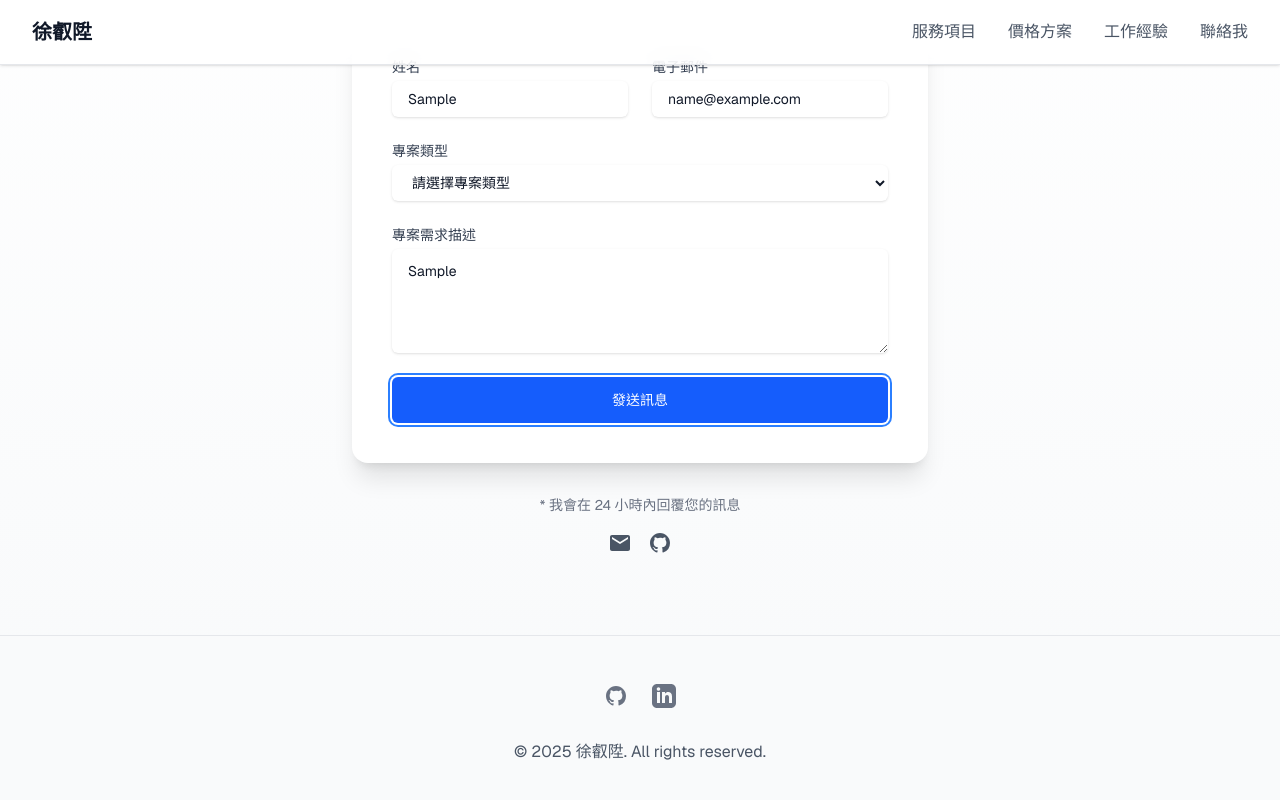
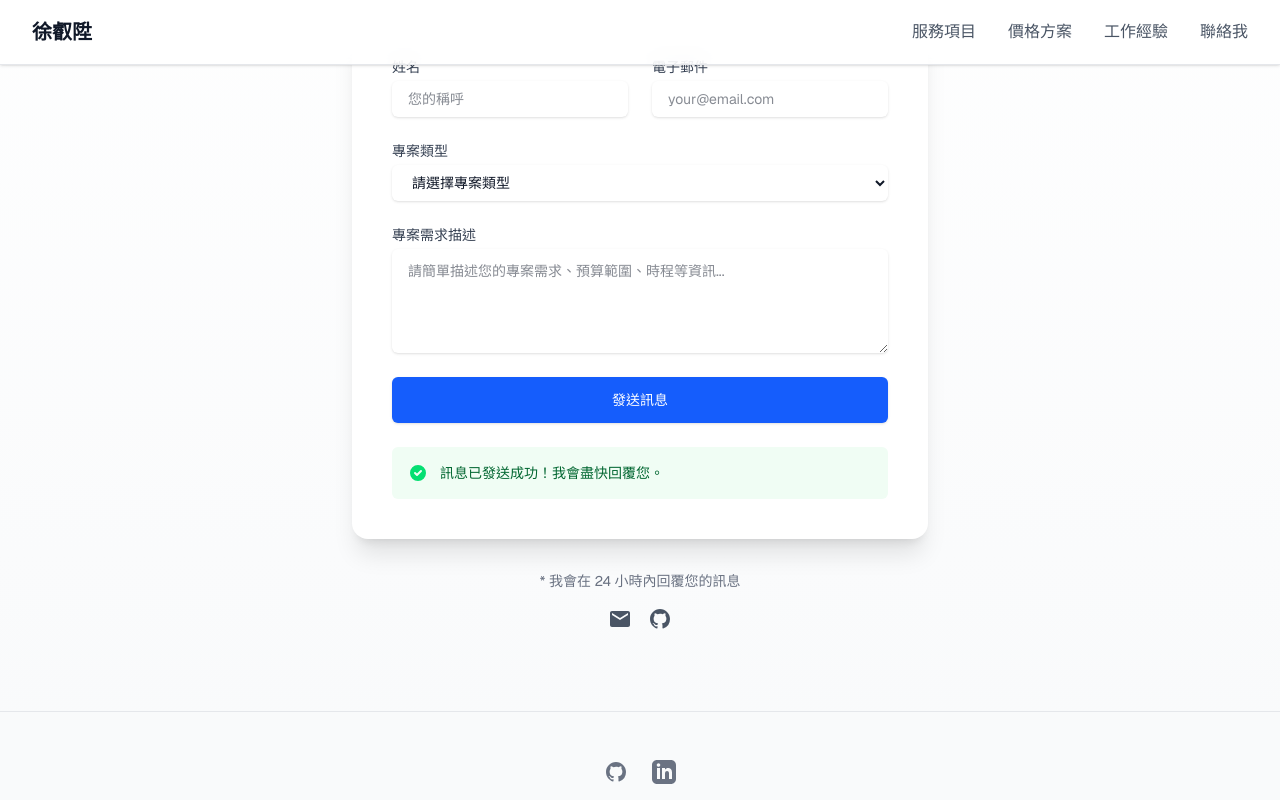
Before and after one commit to throuz/xuruisheng-freelance, a Next.js app: page / in a window 1280 px wide. Both pictures are taken after typing "Sample", "name@example.com", "Sample" into the empty fields and a click on the button "發送訊息". Shown: the part 3397-4197 px from the top of the page. Built offline with nearby package versions, Linux system fonts and the light colour scheme.

Commit message:
emailjs setup

```diff
--- a/app/sections/Contact.tsx
+++ b/app/sections/Contact.tsx
@@ -1,6 +1,7 @@
 "use client";
 
 import { useState } from "react";
+import emailjs from "@emailjs/browser";
 
 export default function Contact() {
   const [formData, setFormData] = useState({
@@ -10,9 +11,37 @@ export default function Contact() {
     message: "",
   });
 
-  const handleSubmit = (e: React.FormEvent) => {
+  const [status, setStatus] = useState({
+    submitting: false,
+    submitted: false,
+    error: false,
+  });
+
+  const handleSubmit = async (e: React.FormEvent) => {
     e.preventDefault();
-    console.log("Form submitted:", formData);
+    setStatus({ submitting: true, submitted: false, error: false });
+
+    try {
+      await emailjs.send(
+        "YOUR_SERVICE_ID", // 替換為您的 EmailJS Service ID
+        "YOUR_TEMPLATE_ID", // 替換為您的 EmailJS Template ID
+        {
+          from_name: formData.name,
+          from_email: formData.email,
+          project_type: formData.project,
+          message: formData.message,
+          to_name: "徐叡陞", // 您的名字
+          reply_to: formData.email,
+        },
+        "YOUR_PUBLIC_KEY" // 替換為您的 EmailJS Public Key
+      );
+
+      setStatus({ submitting: false, submitted: true, error: false });
+      setFormData({ name: "", email: "", project: "", message: "" });
+    } catch (error) {
+      console.error("Email sending failed:", error);
+      setStatus({ submitting: false, submitted: false, error: true });
+    }
   };
 
   const handleChange = (
@@ -139,11 +168,68 @@ export default function Contact() {
               <div>
                 <button
                   type="submit"
-                  className="w-full flex justify-center py-3 px-4 border border-transparent rounded-md shadow-sm text-sm font-medium text-white bg-blue-600 hover:bg-blue-700 focus:outline-none focus:ring-2 focus:ring-offset-2 focus:ring-blue-500 transition-colors"
+                  disabled={status.submitting}
+                  className={`w-full flex justify-center py-3 px-4 border border-transparent rounded-md shadow-sm text-sm font-medium text-white
+                    ${
+                      status.submitting
+                        ? "bg-blue-400 cursor-not-allowed"
+                        : "bg-blue-600 hover:bg-blue-700"
+                    }
+                    focus:outline-none focus:ring-2 focus:ring-offset-2 focus:ring-blue-500 transition-colors`}
                 >
-                  發送訊息
+                  {status.submitting ? "發送中..." : "發送訊息"}
                 </button>
               </div>
+
+              {status.submitted && (
+                <div className="rounded-md bg-green-50 p-4">
+                  <div className="flex">
+                    <div className="flex-shrink-0">
+                      <svg
+                        className="h-5 w-5 text-green-400"
+                        viewBox="0 0 20 20"
+                        fill="currentColor"
+                      >
+                        <path
+                          fillRule="evenodd"
+                          d="M10 18a8 8 0 100-16 8 8 0 000 16zm3.707-9.293a1 1 0 00-1.414-1.414L9 10.586 7.707 9.293a1 1 0 00-1.414 1.414l2 2a1 1 0 001.414 0l4-4z"
+                          clipRule="evenodd"
+                        />
+                      </svg>
+                    </div>
+                    <div className="ml-3">
+                      <p className="text-sm font-medium text-green-800">
+                        訊息已發送成功！我會盡快回覆您。
+                      </p>
+                    </div>
+                  </div>
+                </div>
+              )}
+
+              {status.error && (
+                <div className="rounded-md bg-red-50 p-4">
+                  <div className="flex">
+                    <div className="flex-shrink-0">
+                      <svg
+                        className="h-5 w-5 text-red-400"
+                        viewBox="0 0 20 20"
+                        fill="currentColor"
+                      >
+                        <path
+                          fillRule="evenodd"
+                          d="M10 18a8 8 0 100-16 8 8 0 000 16zM8.707 7.293a1 1 0 00-1.414 1.414L8.586 10l-1.293 1.293a1 1 0 101.414 1.414L10 11.414l1.293 1.293a1 1 0 001.414-1.414L11.414 10l1.293-1.293a1 1 0 00-1.414-1.414L10 8.586 8.707 7.293z"
+                          clipRule="evenodd"
+                        />
+                      </svg>
+                    </div>
+                    <div className="ml-3">
+                      <p className="text-sm font-medium text-red-800">
+                        發送失敗，請稍後再試或直接寄信給我。
+                      </p>
+                    </div>
+                  </div>
+                </div>
+              )}
             </form>
           </div>
         </div>
--- a/package.json
+++ b/package.json
@@ -9,6 +9,7 @@
     "lint": "next lint"
   },
   "dependencies": {
+    "@emailjs/browser": "^4.4.1",
     "next": "15.3.2",
     "react": "^19.1.0",
     "react-dom": "^19.1.0"
```
Also changed, not shown: 1 other file (tests, documents, lock files or other folders).
